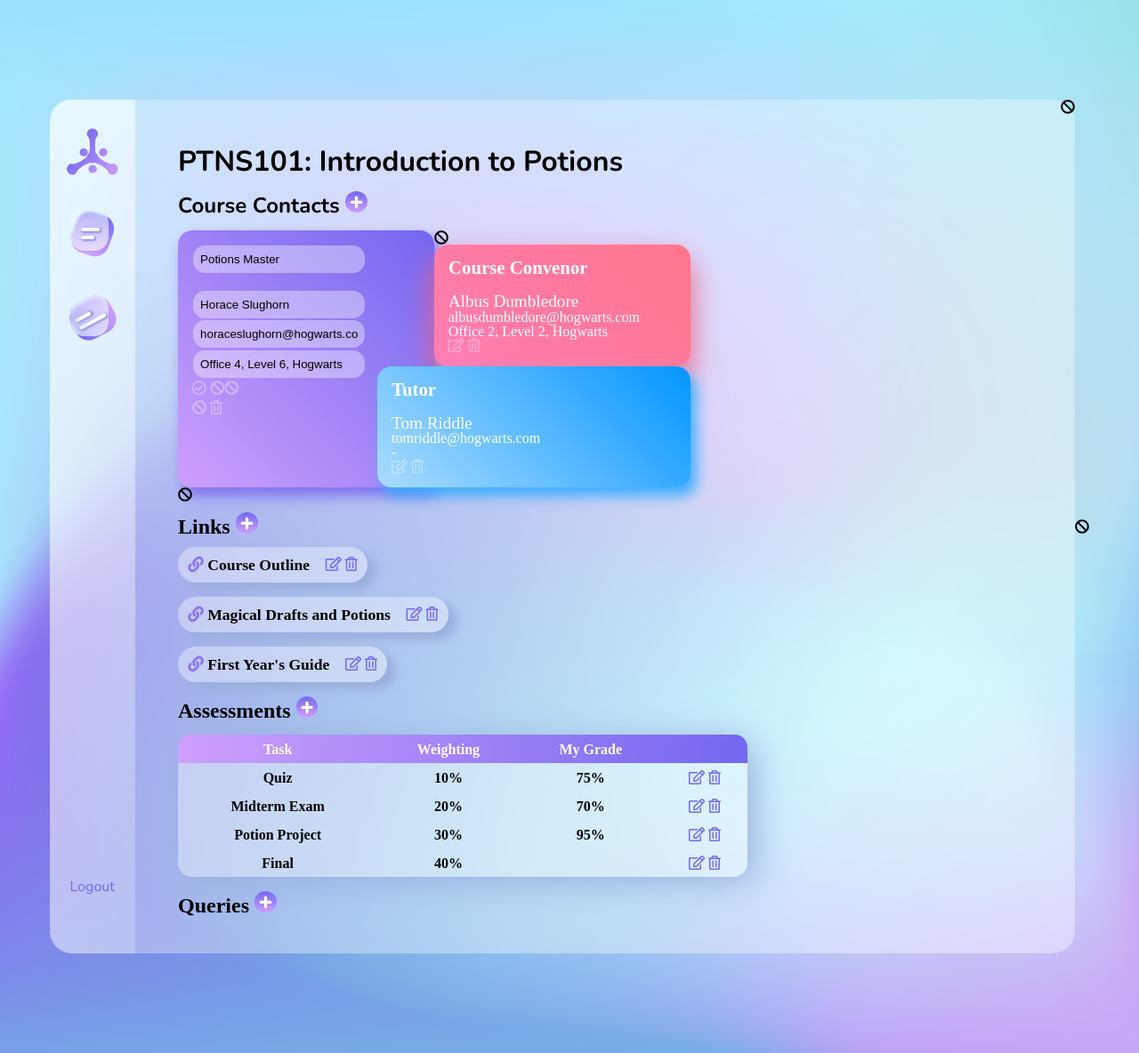
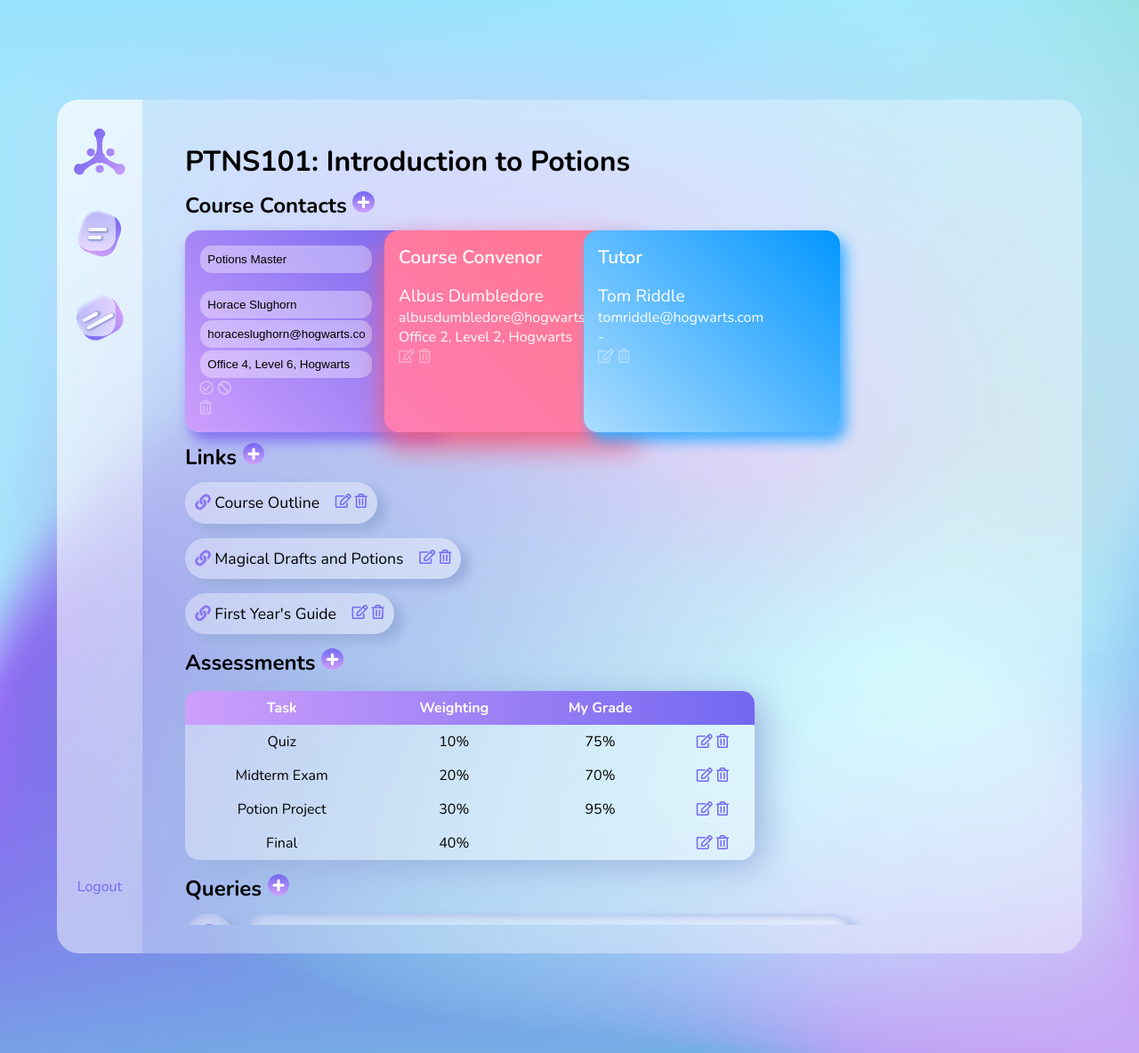
Before and after one commit to Snuzzn/Coordinate-Uni-Planner, a Django app: page /course/1/edit-contact/1/ in a window 1280 px wide. Shown: the whole page at 89% size. Run offline with Django 3.2, Linux system fonts and the light colour scheme; a user stored in the database is signed in; data comes from the database, SQL or seed files in the repository.

Commit message:
i tag wasn't closed

```diff
--- a/coursePlanner/templates/coursePlanner/form-edit.html
+++ b/coursePlanner/templates/coursePlanner/form-edit.html
@@ -1,6 +1,6 @@
 <div>
   <button type="submit"><i class="far fa-check-circle"></i></button>
   <a href="{% url 'coursePlanner:course' course.id %}">
-  <button type="button"><i class="fas fa-ban"></button></a>
+  <button type="button"><i class="fas fa-ban"></i></button></a>
 </div>
 </form>
```
